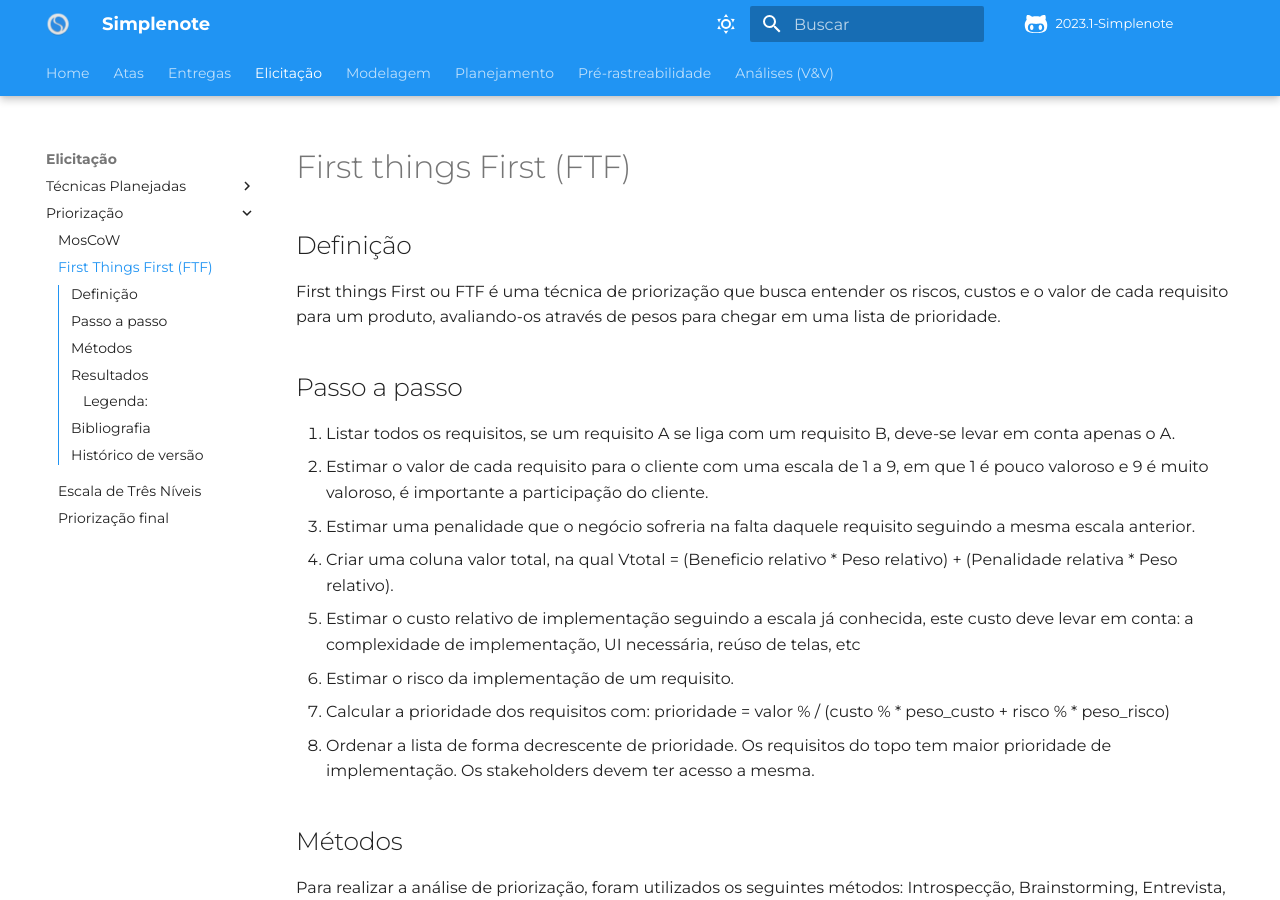
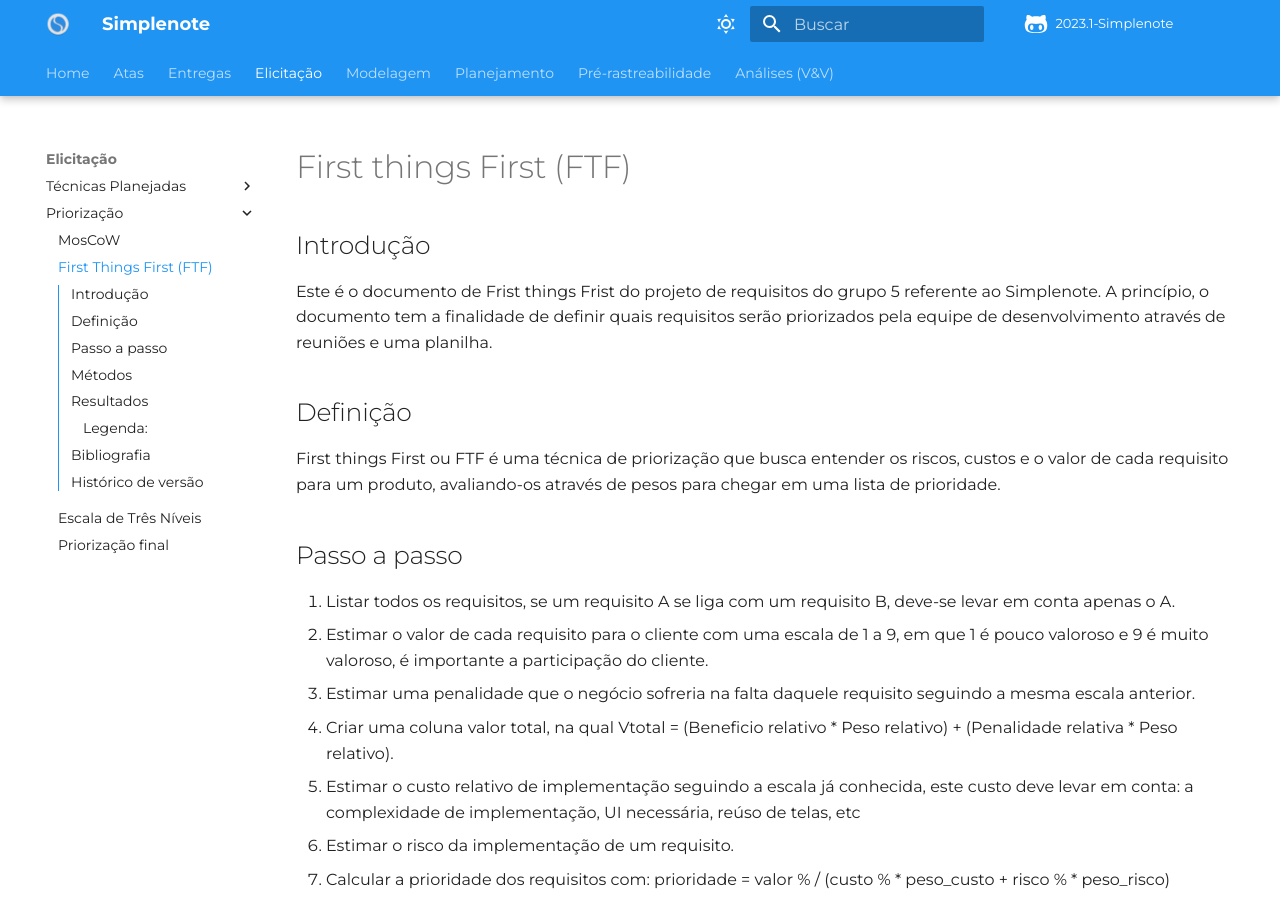
Before and after one commit to Requisitos-de-Software/2023.1-Simplenote, an MkDocs documentation site: the page built from docs/elicitacao/Priorização/FirstthingsFirst.md, in a window 1280 px wide and 900 px high. Built offline with MkDocs 1.6.1 and Material for MkDocs 9.7.7, drawn with Linux system fonts in a browser that asks for light colours; some web fonts are replaced; comment, search, counter and statistics services are not loaded.

Commit message:
Update FirstthingsFirst.md

```diff
--- a/docs/elicitacao/Priorização/FirstthingsFirst.md
+++ b/docs/elicitacao/Priorização/FirstthingsFirst.md
@@ -1,4 +1,7 @@
 # First things First (FTF)
+## Introdução
+
+Este é o documento de Frist things Frist do projeto de requisitos do grupo 5 referente ao Simplenote. A princípio, o documento tem a finalidade de definir quais requisitos serão priorizados pela equipe de desenvolvimento através de reuniões e uma planilha.
 
 ## Definição
 
```
